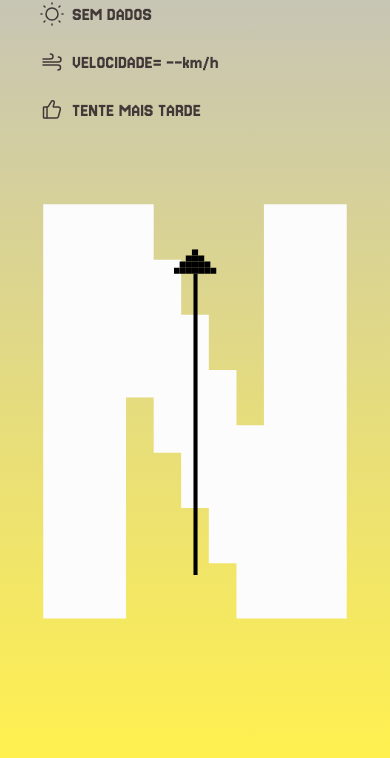
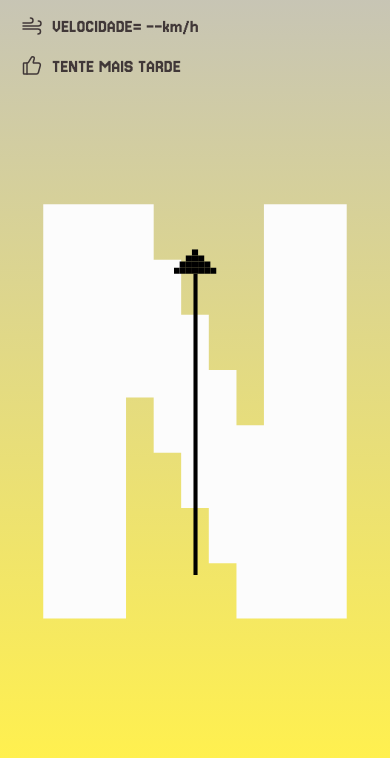
Before and after one commit to jozeca75-ux/-wing-weather, a plain HTML site: page index.html in a window 390 px wide. Shown: the part 86-844 px from the top of the page. Drawn offline with Linux system fonts and the light colour scheme; no server answers.

Commit message:
Add files via upload

```diff
--- a/index.html
+++ b/index.html
@@ -7,7 +7,7 @@
   <meta name="description" content="Condições de vento para wing na Lagoa de Ibiraquera, Santa Catarina.">
   <link rel="preload" href="fonts/jersey-15-latin-400-normal.woff2" as="font" type="font/woff2" crossorigin>
   <!-- Ao atualizar style.css ou app.js, aumente o número de versão (?v=) para o navegador não usar o arquivo antigo -->
-  <link rel="stylesheet" href="style.css?v=7">
+  <link rel="stylesheet" href="style.css?v=8">
 </head>
 <body class="ceu-ensolarado carregando">
   <!-- Tela de abertura (Figma: loading) -->
--- a/style.css
+++ b/style.css
@@ -173,12 +173,6 @@ body.carregando .seta { transition: none; }
 /* Telas estreitas: a barra quebra em duas linhas */
 /* Celular (Figma: iPhone 16 - 1, 393x852): um tópico por linha, alinhados à esquerda */
 @media (max-width: 760px) {
-  .info {
-    top: 40px;
-    left: 40px;
-    gap: 24px;
-  }
-
   /* Rosa mais baixa e menor: centro em 503/852 da altura, seta com 328,6/852 */
   .sigla { top: 59.06%; }
   .seta {
```
